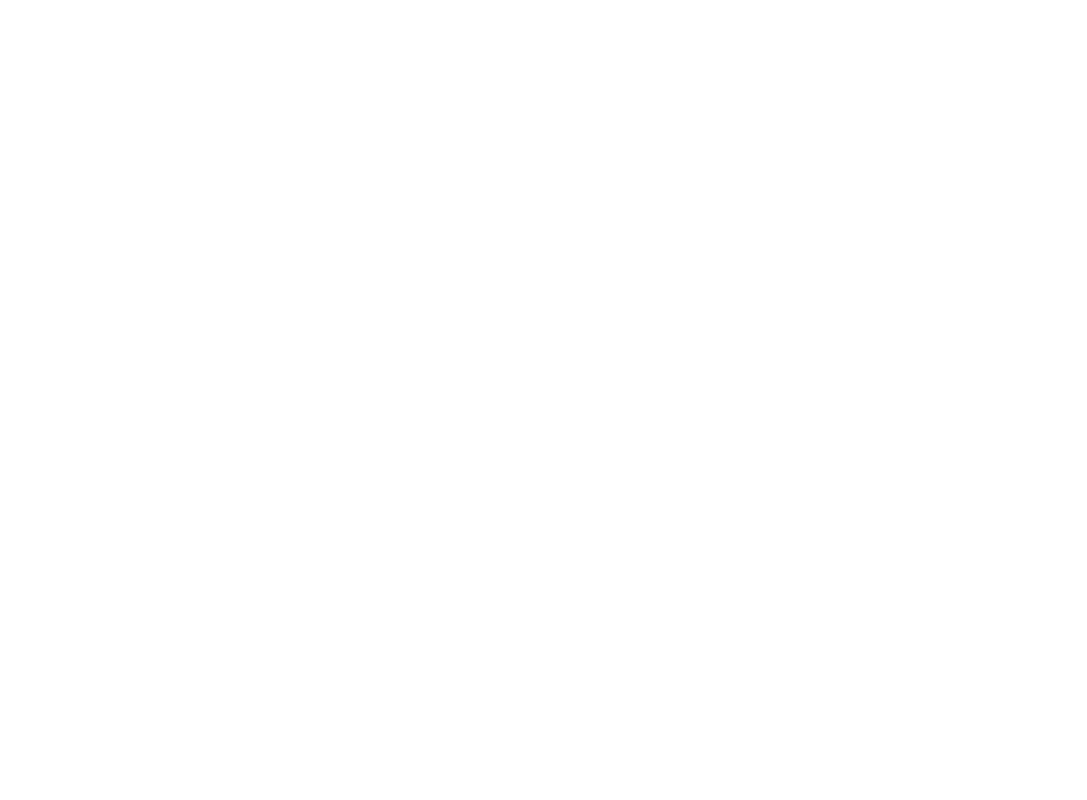
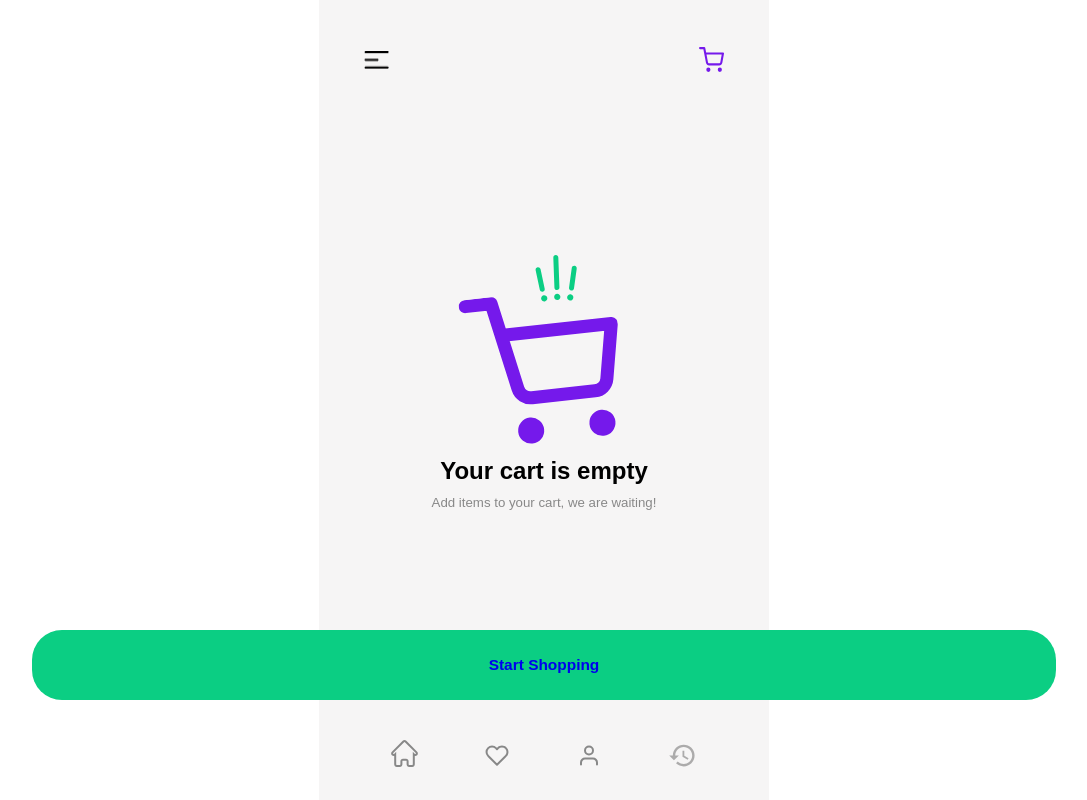
Before and after one commit to pavna99/FarmCart, a React (Create React App) app: page /empty in a window 1280 px wide. Before the commit this address had no page. Shown: the whole page, without its empty margins (96-1183 px from the left). Built offline with nearby package versions, Linux system fonts and the light colour scheme; a web font is replaced by a local one.

Commit message:
new UPDATES

```diff
--- a/src/App.js
+++ b/src/App.js
@@ -1,7 +1,7 @@
 import './App.css';
 import React from 'react';
 import { BrowserRouter as Router, Routes, Route } from 'react-router-dom';
-import { IntroPage, LoadingPage, SignupPage,LocationPage, LoginPage, Dashboard, Seemore, SearchPage, Expandpage } from './containers';
+import { IntroPage, LoadingPage, SignupPage,LocationPage, LoginPage, Dashboard, Seemore, SearchPage, Expandpage, EmptyCart } from './containers';
 import { AuthProvider } from './components/Auth/AuthContext';
 
 
@@ -20,6 +20,7 @@
           <Route path="/seemore" exact element={<Seemore/>} />
           <Route path="/searchpage" exact element={<SearchPage/>} />
           <Route path="/expand" exact element={<Expandpage/>} />
+          <Route path="/empty" exact element={<EmptyCart/>} />
         </Routes>
       </Router>
     </AuthProvider>
--- /dev/null
+++ b/src/containers/EmptyCart/EmptyCart.css
@@ -0,0 +1,37 @@
+.emptycart-overall-container{
+    height: 100vh;
+    background-color: #F6F5F5;
+    justify-content: center;
+    align-items: center;
+}
+.emptycart-container{
+    display: flex;
+    flex-direction: column;
+    justify-content: center;
+    align-items: center;
+    text-align: center;
+    letter-spacing: '2px';
+}
+.emptycart{
+    margin-top: 30%;
+}
+.waitmsg{
+    font-weight: 400;
+    color:#888;
+    padding: 10px;
+}
+.shopbtn{
+    position: fixed;
+    bottom: 100px;
+    color: #FFF;
+    font-size: 15.448px;
+    font-style: normal;
+    font-weight: 600;
+    line-height: normal;
+    border-radius: 30px;
+    background: #0BCE83;
+    width: 80%;
+    height: 70px;
+    border: none;
+
+}
--- /dev/null
+++ b/src/containers/EmptyCart/EmptyCart.jsx
@@ -0,0 +1,30 @@
+import React from 'react';
+import './EmptyCart.css';
+import { Navbar, SearchBar} from '../../components';
+import { Link } from 'react-router-dom';
+import cart from '../../Images/shopping-cart.svg';
+import bar from '../../Images/Bar.png';
+import emptycart from '../../Images/emptycart.svg';
+
+function EmptyCart(props) {
+    return (
+        <div className='emptycart-overall-container'>
+            <div className='header1'>
+                <img className='images1' src={bar} alt="bars" />
+                <img className='images1' src={cart} alt="cart" />
+            </div>
+            <div className='emptycart-container'>
+                <img className='emptycart' src={emptycart} alt="an empty cart"/>
+                <h2>Your cart is empty</h2>
+                <h5 className='waitmsg'>Add items to your cart, we are waiting!</h5>
+
+            <button className='shopbtn' type="submit"
+         ><Link to='/empty'>Start Shopping</Link>
+         </button>
+         <Navbar/>
+         </div>
+        </div>
+    );
+}
+
+export default EmptyCart;
--- a/src/containers/ExpandPage/Expandpage.css
+++ b/src/containers/ExpandPage/Expandpage.css
@@ -111,7 +111,6 @@
     border-radius: 30px;
     background: #0BCE83;
     width: 80%;
-
     height: 70px;
     border: none;
 
--- a/src/containers/ExpandPage/Expandpage.jsx
+++ b/src/containers/ExpandPage/Expandpage.jsx
@@ -5,7 +5,7 @@
 import product from '../../Images/product.png';
 import farmer from '../../Images/farmerphoto.png';
 import { useState } from 'react';
-
+import { Link } from 'react-router-dom';
 import { Rating } from 'react-simple-star-rating';
 import { Navbar } from '../../components';
 function Expandpage(props) {
@@ -125,7 +125,7 @@
 
          </div>
          <button className='addtobtn' type="submit"
-         >Add to Cart
+         ><Link to='/empty'>Add to Cart</Link>
          </button>
         </div>
         <Navbar/>
--- a/src/containers/index.js
+++ b/src/containers/index.js
@@ -7,3 +7,4 @@
 export {default as Seemore} from './Seemore/Seemore';
 export {default as SearchPage} from './SearchPage/SearchPage';
 export {default as Expandpage} from './ExpandPage/Expandpage';
+export {default as EmptyCart} from './EmptyCart/EmptyCart';
```
Also changed, not shown: src/Images/emptycart.svg (added).
